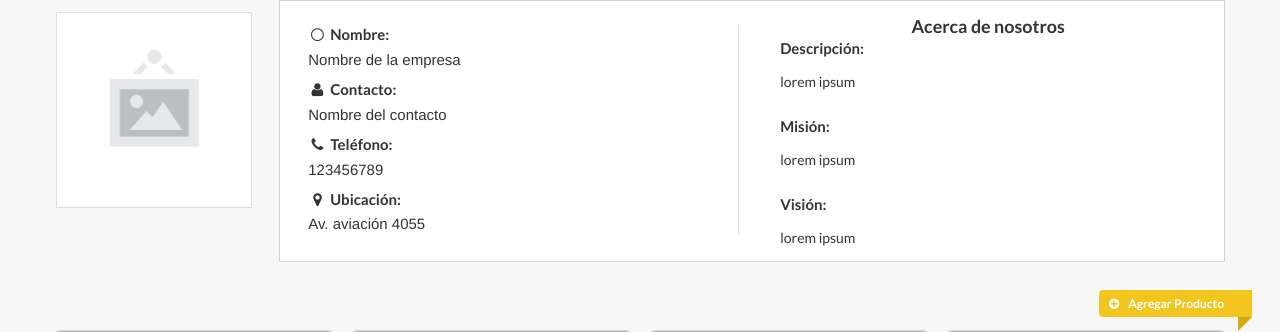
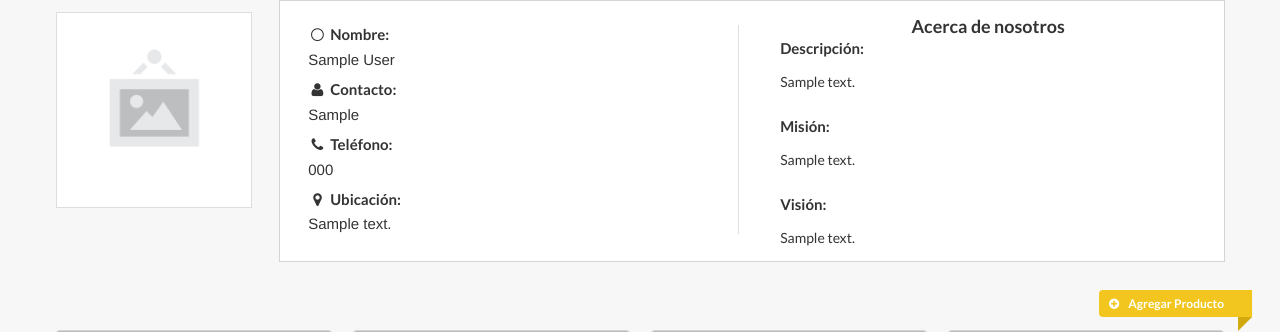
Before and after one commit to RonaldBernal/IndustrialNetwork, a Django app: page /profile/ in a window 1280 px wide. Shown: the part 113-445 px from the top of the page. Run offline with Django 3.2, Linux system fonts and the light colour scheme; tables that the repository leaves empty hold one stand-in row (values such as "Sample post"); parts of the project's set-up code (start-up, migrations or seed data) failed here and were passed over; some libraries are stand-ins or nearby versions.

Commit message:
Profile info

```diff
--- a/app/templates/general/profile.html
+++ b/app/templates/general/profile.html
@@ -79,19 +79,19 @@
                               <h4>
                                  <i class="circle thin icon"></i>Nombre:
                               </h4>
-                              Nombre de la empresa
+                              {{name}}
                               <h4>
                                  <i class="user icon"></i>Contacto:
                               </h4>
-                              Nombre del contacto
+                              {{contact}}
                               <h4>
                                  <i class="call icon"></i>Teléfono:
                               </h4>
-                              123456789
+                              {{phone}}
                               <h4>
                                  <i class="marker icon"></i>Ubicación:
                               </h4>
-                              Av. aviación 4055
+                              {{address}}
                            </div>
                         </div>
                      </div>
@@ -99,11 +99,11 @@
                         <div class="ui horizontal segment">
                            <h3 class="about ui header center aligned">Acerca de nosotros</h3>
                            <h4 class="about ui header">Descripción:</h4>
-                           <p>lorem ipsum</p>
+                           <p>{{description}}</p>
                            <h4 class="ui header">Misión:</h4>
-                           <p>lorem ipsum</p>
+                           <p>{{mision}}</p>
                            <h4 class="ui header">Visión:</h4>
-                           <p>lorem ipsum</p>
+                           <p>{{vision}}</p>
                         </div>
                      </div>
                   </div>
--- a/app/views.py
+++ b/app/views.py
@@ -5,6 +5,7 @@ from datetime import datetime
 from django.contrib.auth import login as django_login, authenticate, logout as django_logout
 from django.core.context_processors import csrf
 from app.forms import RegistrationForm, AuthenticationForm, ProductForm
+from app.models import *
 # Create your views here.
 
 def landing(request):
@@ -19,12 +20,23 @@ def landing(request):
 def profile(request):
     now = datetime.now()
     template = loader.get_template('general/profile.html')
+
+    profile = User.objects.get(id=1)
+
+    print profile.name
+
     context = RequestContext(request, {
-        "title": "Industrial Network",
-        #"year" : now
+        "user_id": request.user.id,
+        "name" : profile.name,
+        "contact" : profile.contact,
+        "phone" : profile.phone,
+        "address" : profile.address,
+        "description" : profile.descripction,
+        "mision" : profile.mision,
+        "vision" : profile.vision
     })
-    return render_to_response('general/profile.html',
-                                {'user_id': request.user.id})
+
+    return render_to_response('general/profile.html', context)
 
 def new_product(request):
     context = RequestContext(request)
```
Also changed, not shown: 1 other file.
